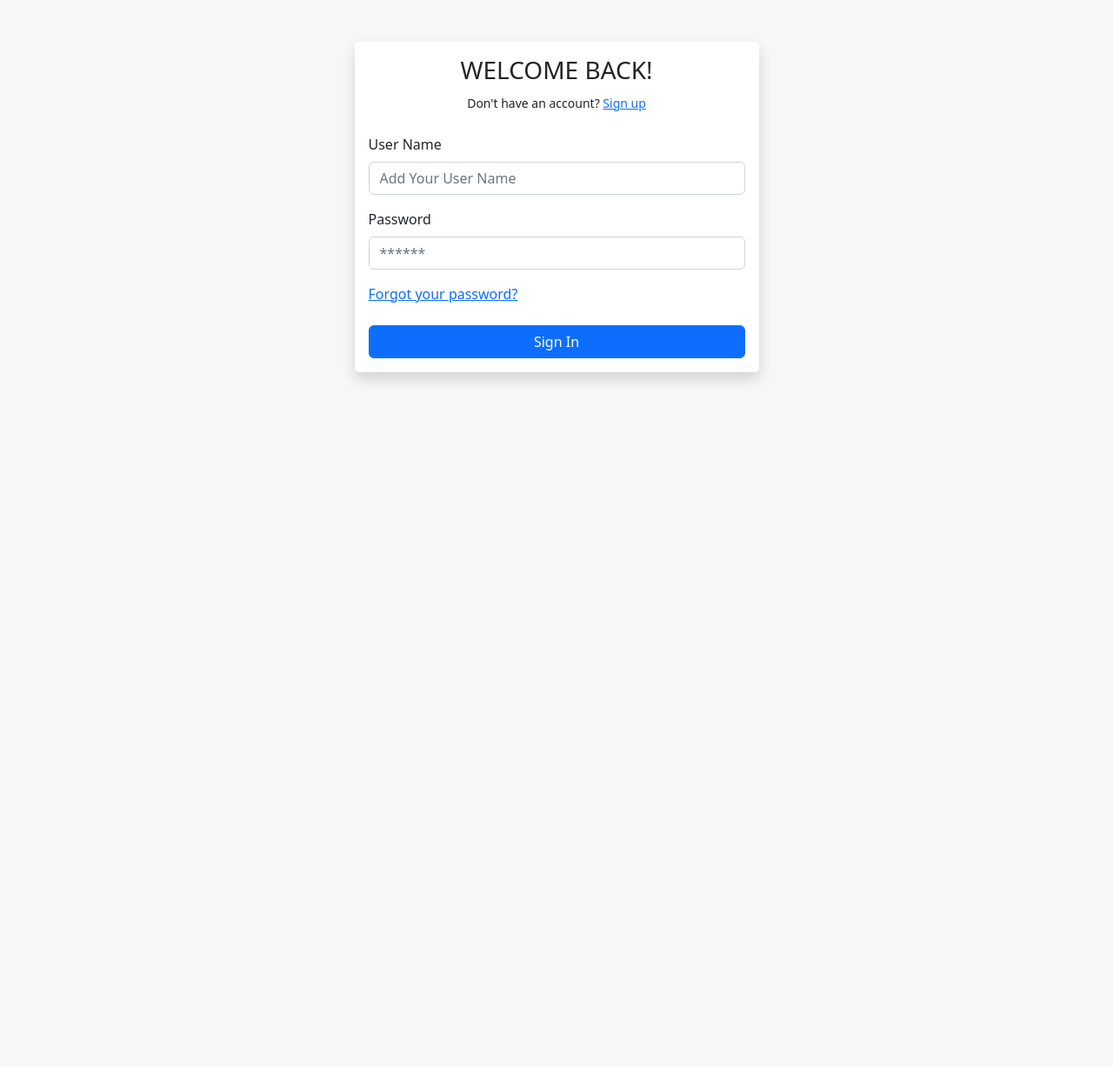
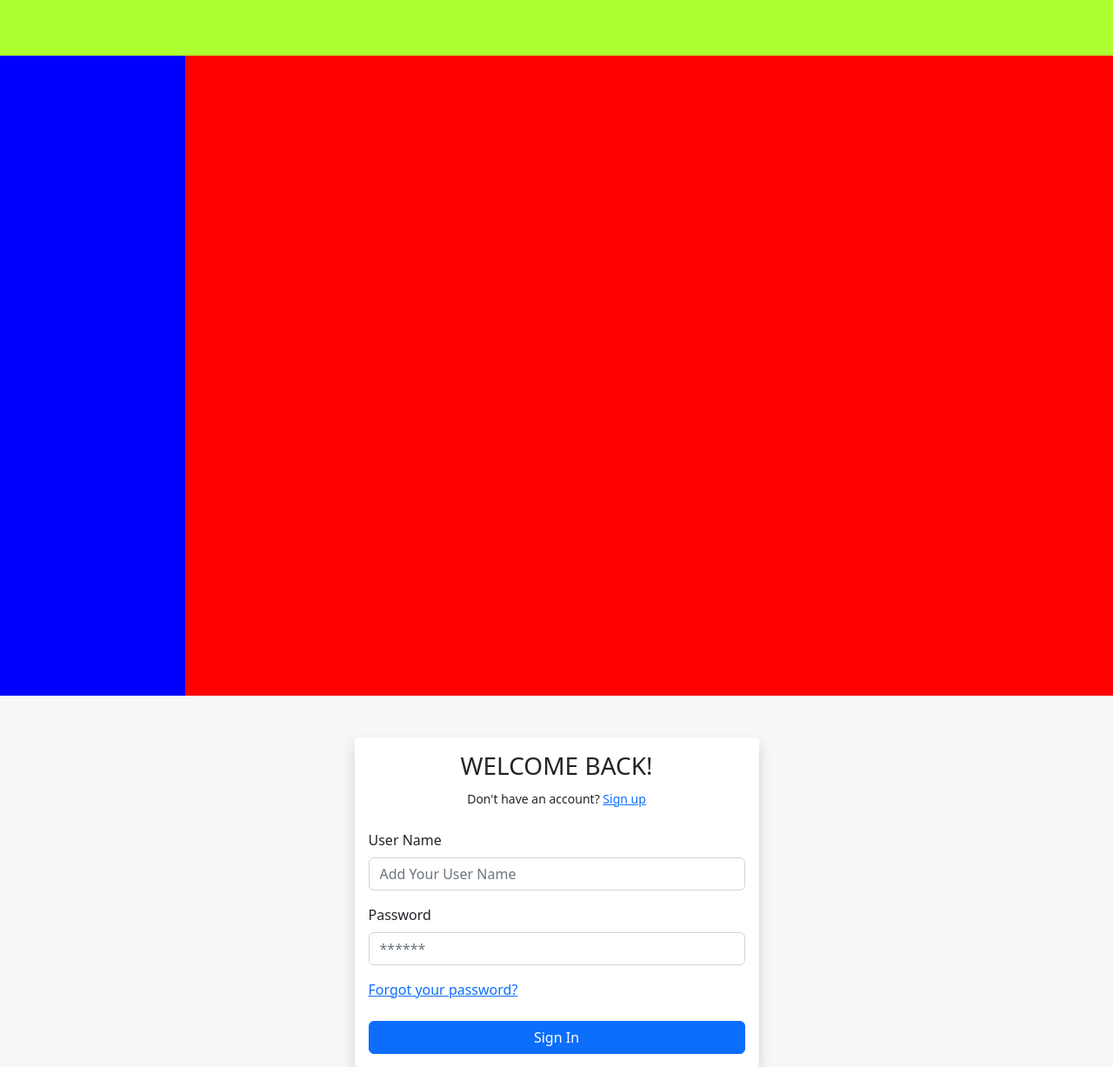
Before and after one commit to marouane-tabib/systme-de-gestion-des-produits-de-gaming, a PHP site: page /login.php in a window 1280 px wide. Shown: the top 1227 px of the page at 87% size. Before the commit the page ends 439 px from the top, so only its background shows below. Run offline with PHP 8.4, Linux system fonts and the light colour scheme.

Commit message:
add side bar and index page , new structur - work out

```diff
--- a/includes/components/header.php
+++ b/includes/components/header.php
@@ -12,6 +12,43 @@
     <title><?php echo $title ?></title>
   </head>
   <body>
+    <style>
+      .container-box{
+        display: flex;
+        flex-direction: column;
+        height: 100vh;
+        background-color: green;
+      }
+      .container-box .content-container{
+        display: flex;
+        flex-direction: row;
+        background-color: goldenrod;
+        height: 92%;
+      }
+      .container-box .nav-bar-box{
+        display: flex;
+        flex: 1;
+        background-color: greenyellow;
+        height: 8%;
+      }
+      .container-box .side-bar-box{
+        display: flex;
+        flex: .2;
+        background-color: blue;
+      }
+      .container-box .content-box{
+        display: flex;
+        flex: 1;
+        background-color: red;
+      }
+    </style>
+    <div class="container-box">
+      <div class="nav-bar-box"></div>
+      <div class="content-container" style="height: 92%;">
+        <div class="side-bar-box"></div>
+        <div class="content-box"></div>
+      </div>
+    </div>
     <section class="container">
 
 			<?php if (isset($_SESSION['action'])): ?>
```
